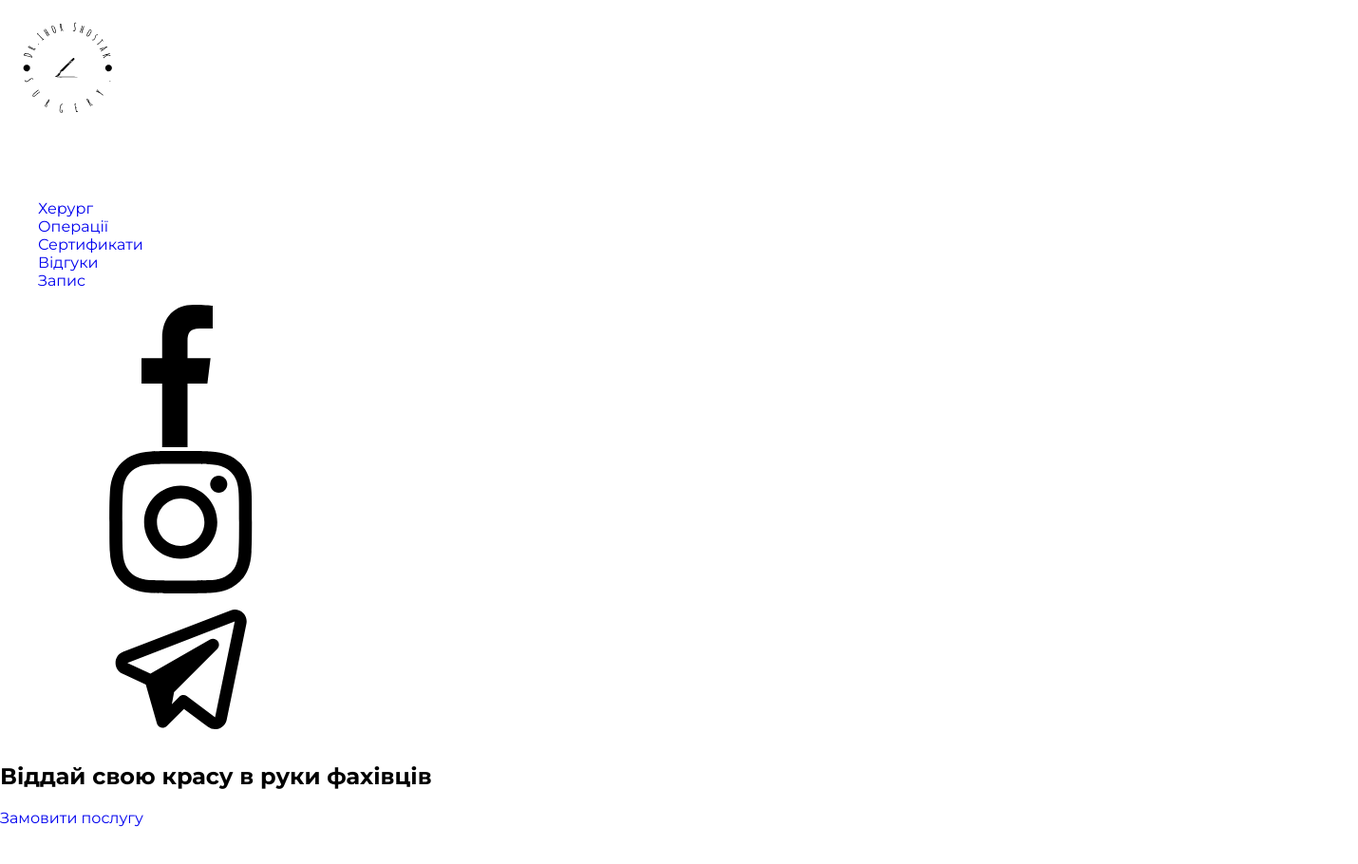
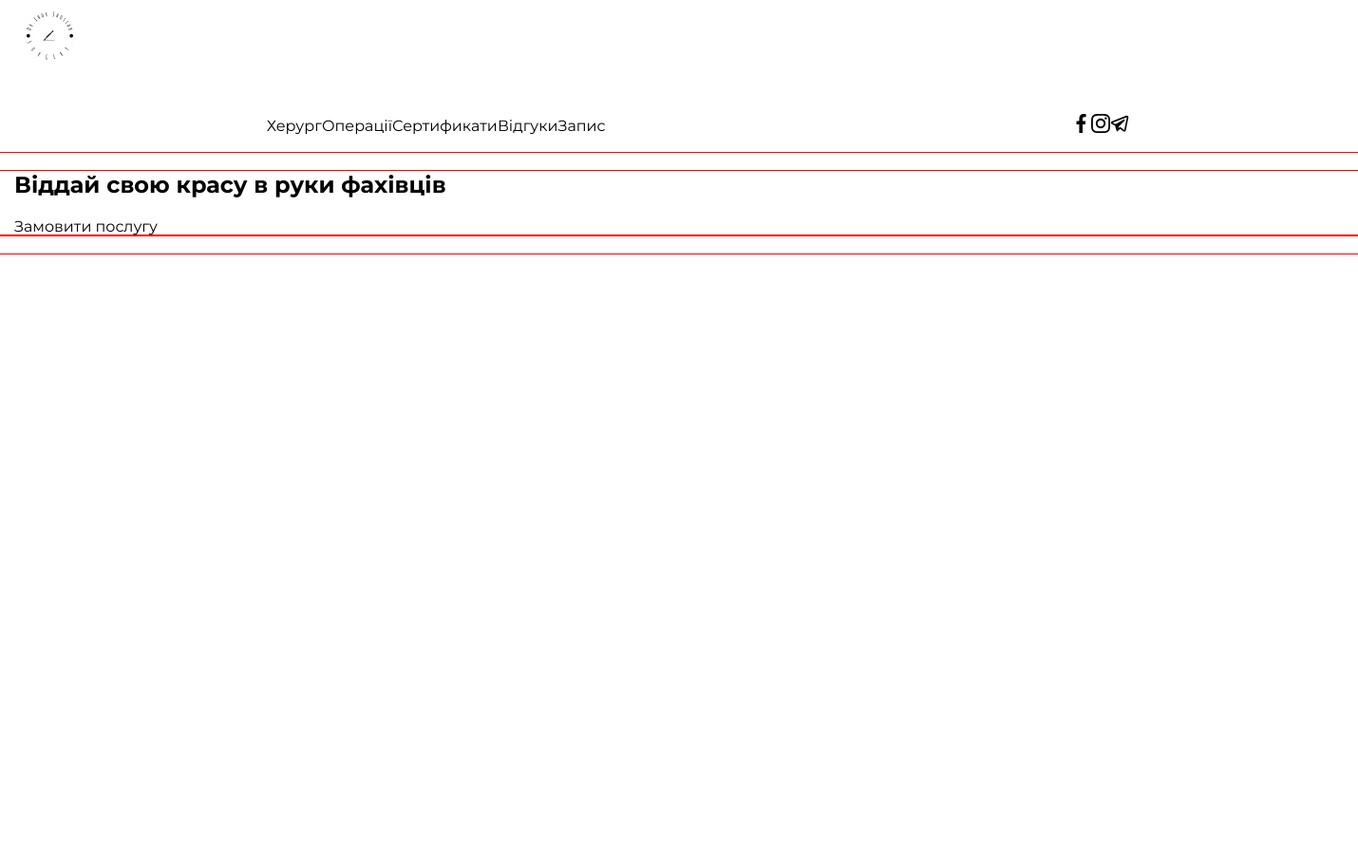
Before and after one commit to k3r1x1k/Shostak-Ihor, a plain HTML site: page index.html in a window 1280 px wide. Shown: the whole page at 95% size, 1430 px wide, since content can reach past the window. After the commit the page ends 800 px from the top, so only its background shows below. Drawn offline with Linux system fonts and the light colour scheme.

Commit message:
header changes

```diff
--- a/index.html
+++ b/index.html
@@ -14,8 +14,8 @@
     <link rel="stylesheet" href="./style.css">
     <style>
         #logo {
-            width: 190px;
-            height: 190px;
+            width: 100px;
+            height: 100px;
         }
 
         ul {
@@ -24,6 +24,7 @@
 
         a {
             text-decoration: none;
+            color: black;
         }
     </style>
 </head>
@@ -31,7 +32,7 @@
 <body>
     <header>
         <div class="container">
-            <a href="./index.html"><img id="logo" src="./imges/logo-black.svg" alt="logo"></a>
+            <img id="logo" src="./imges/logo-black.svg" alt="logo">
             <nav>
                 <ul class="header-list">
                     <li class="header-item"><a href="#" class="header-link">Херург</a></li>
@@ -41,15 +42,21 @@
                     <li class="header-item"><a href="#" class="header-link">Запис</a></li>
                 </ul>
                 <ul class="header-network-list">
-                    <li class="header-network-item"><svg>
+                    <li class="header-network-item">
+                        <svg class="header-network-svg">
                             <use href="./imges/symbol-defs.svg#icon-facebook"></use>
-                        </svg></li>
-                    <li class="header-network-item"><svg>
+                        </svg>
+                    </li>
+                    <li class="header-network-item">
+                        <svg class="header-network-svg">
                             <use href="./imges/symbol-defs.svg#icon-instagram"></use>
-                        </svg></li>
-                    <li class="header-network-item"><svg>
+                        </svg>
+                    </li>
+                    <li class="header-network-item">
+                        <svg class="header-network-svg">
                             <use href="./imges/symbol-defs.svg#icon-telegram"></use>
-                        </svg></li>
+                        </svg>
+                    </li>
                 </ul>
             </nav>
         </div>
--- a/style.css
+++ b/style.css
@@ -1,9 +1,45 @@
 :root {
 --font-family: "Montserrat", sans-serif;;
 --second-family: "PT Serif", serif;
+}
+
+html{
+    scroll-behavior: smooth;
 }
 
 body{
     margin: 0px;
     font-family: var(--font-family);
 }
+
+.container {
+    width: 1400px;
+    padding: 0 15px;
+    margin: 0 auto;
+    /* padding-left: 15px;
+    padding-right: 15px;
+    margin-left: auto;
+    margin-right: auto; */
+    outline: 1px solid red;
+}
+
+nav{
+    display: flex;
+    flex-direction: row;
+    justify-content:space-around ;
+    align-items: center;
+}
+
+.header-list{
+    display: flex;
+}
+
+.header-network-list{
+    display: flex;
+    justify-content: space-around;
+}
+
+.header-network-svg{
+    width: 20px;
+    height: 20px;
+}
```
